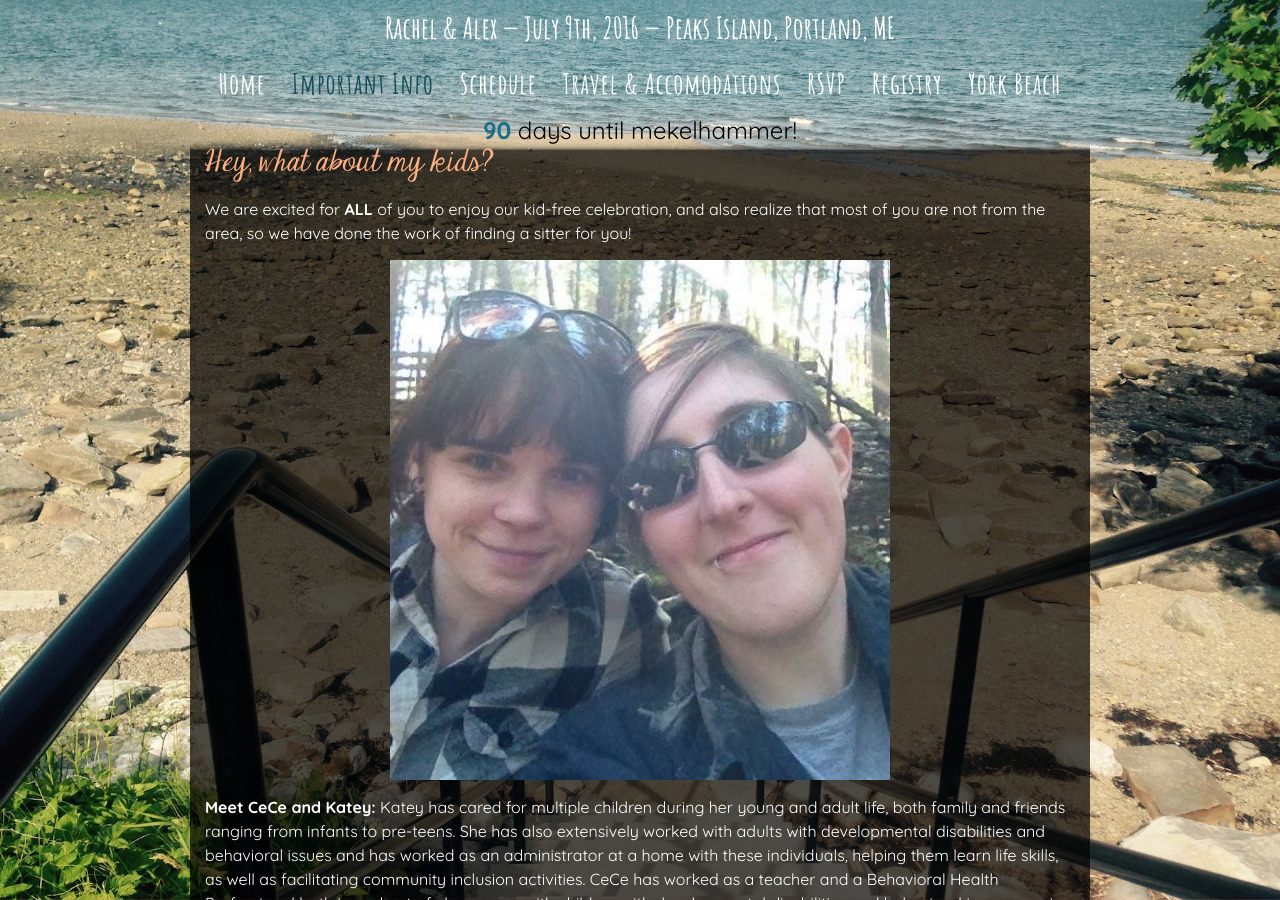
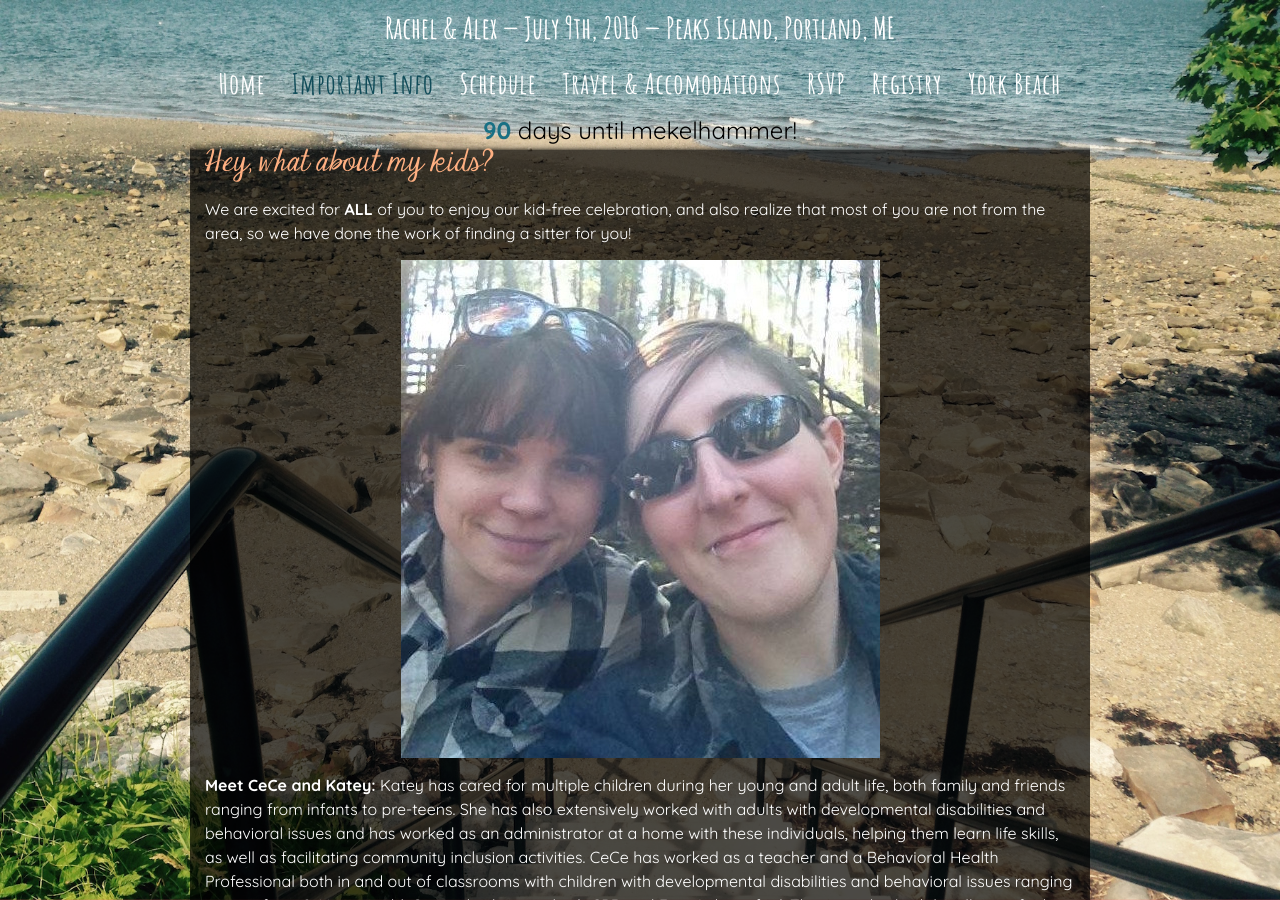
Before and after one commit to amekelburg/wedsite, a Jekyll site: the page built from 2-important-info.md, in a window 1280 px wide and 900 px high, scrolled down 2824 px. Built offline with Jekyll 4.4.1, drawn with Linux system fonts in a browser that asks for light colours; some web fonts are replaced; comment, search, counter and statistics services are not loaded.

Commit message:
Update 2-important-info.md

```diff
--- a/2-important-info.md
+++ b/2-important-info.md
@@ -38,6 +38,6 @@ Here is a hand-drawn map illustrating all the important wedding event locations.
 
 We are excited for **ALL** of you to enjoy our kid-free celebration, and also realize that most of you are not from the area, so we have done the work of finding a sitter for you!
 
-![babysitters](/img/CeCe-Katey.JPG){:width="500px" style="display: block; margin: 0px auto;"}
+![babysitters](/img/CeCe-Katey.JPG){:style="display: block; margin: 0px auto;"}
 
 **Meet CeCe and Katey:** Katey has cared for multiple children during her young and adult life, both family and friends ranging from infants to pre-teens. She has also extensively worked with adults with developmental disabilities and behavioral issues and has worked as an administrator at a home with these individuals, helping them learn life skills, as well as facilitating community inclusion activities. CeCe has worked as a teacher and a Behavioral Health Professional both in and out of classrooms with children with developmental disabilities and behavioral issues ranging in ages from 2-14 years old. Currently, they are both CPR and First Aid certified. They are also both legally certified CRMAs in the state of Maine, so if any of your children require medication administration, they are more than qualified to take care of them! CeCe and Katey will be located at the 8th Maine Regiment Inn on the island, only a 10 minute walk from the ferry, and they have agreed to charge $50 for one child or $75 for two children for the whole night, 3:30-9:45pm.
```
